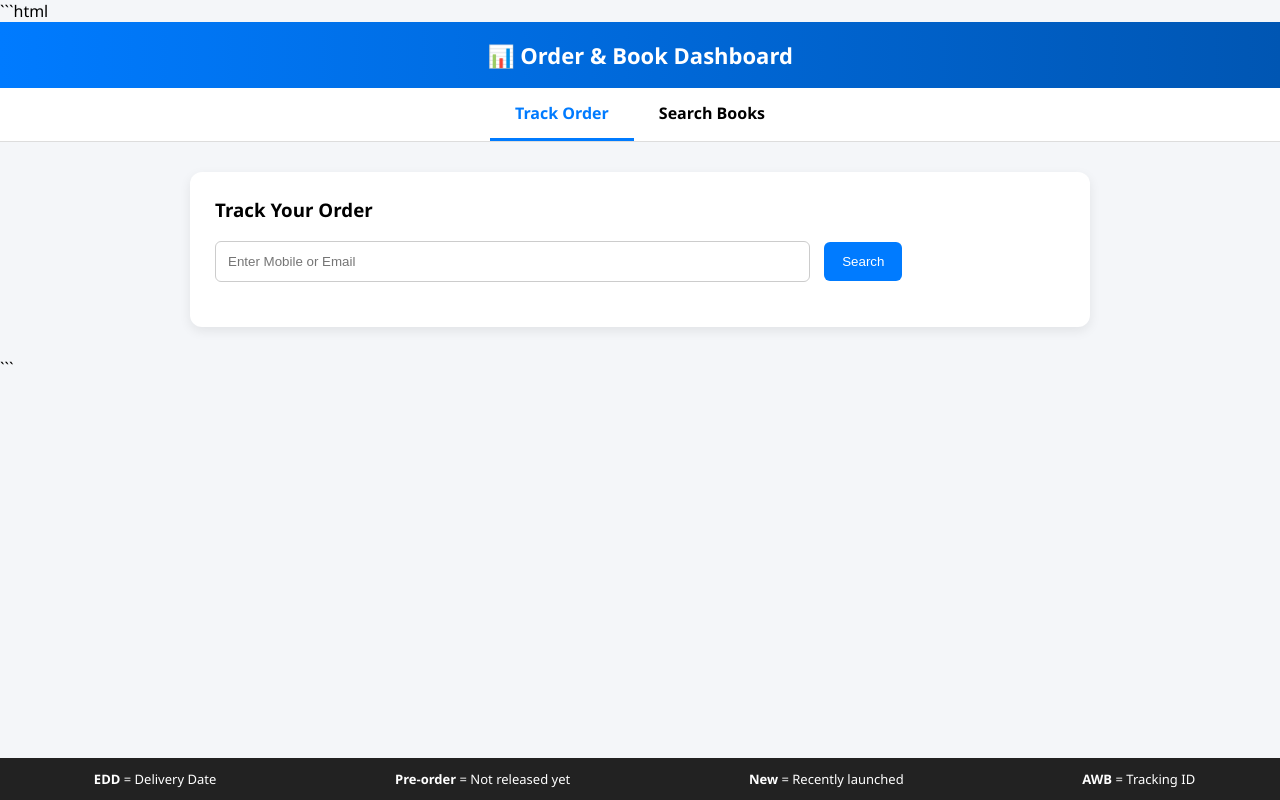
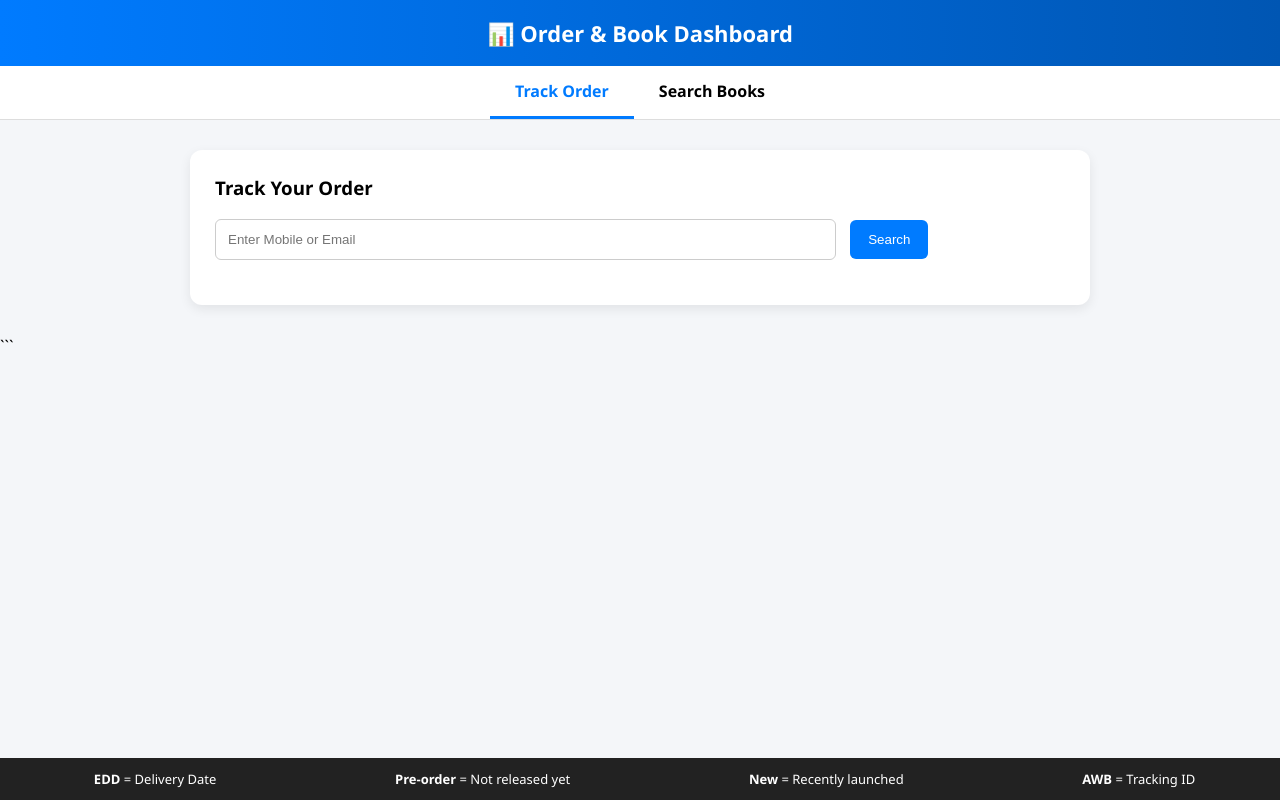
Before and after one commit to mefarhankhan/Search-Dashboard, a Flask app: page / in a window 1280 px wide. Run offline with Flask 3, Linux system fonts and the light colour scheme; parts of the project's set-up code (start-up, migrations or seed data) failed here and were passed over.

Commit message:
Update dashboard.html

````diff
--- a/templates/dashboard.html
+++ b/templates/dashboard.html
@@ -1,4 +1,3 @@
-```html
 <!DOCTYPE html>
 <html>
 <head>
````
